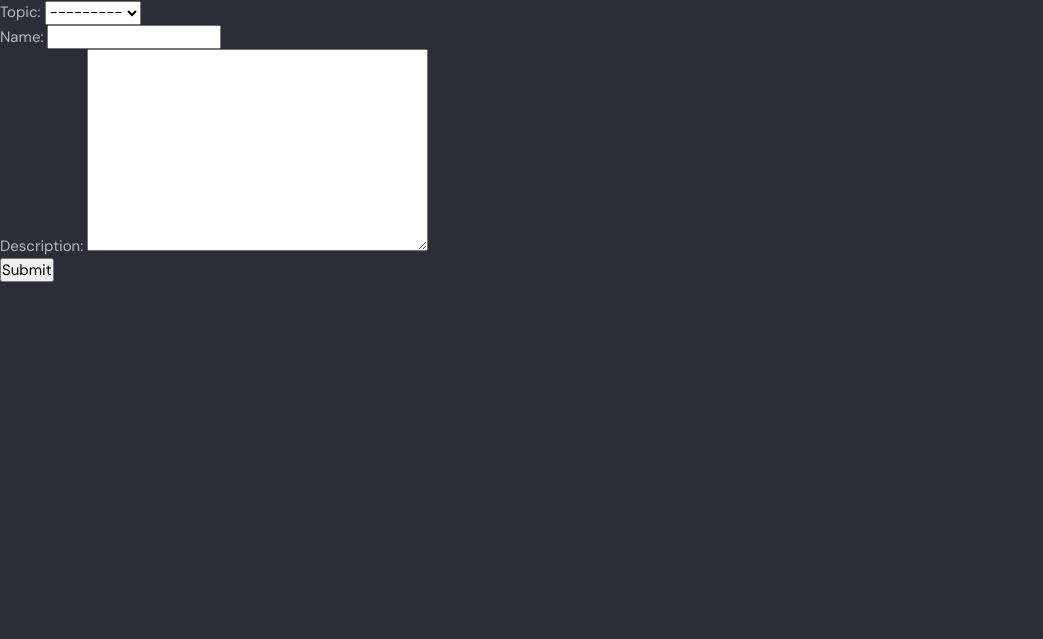
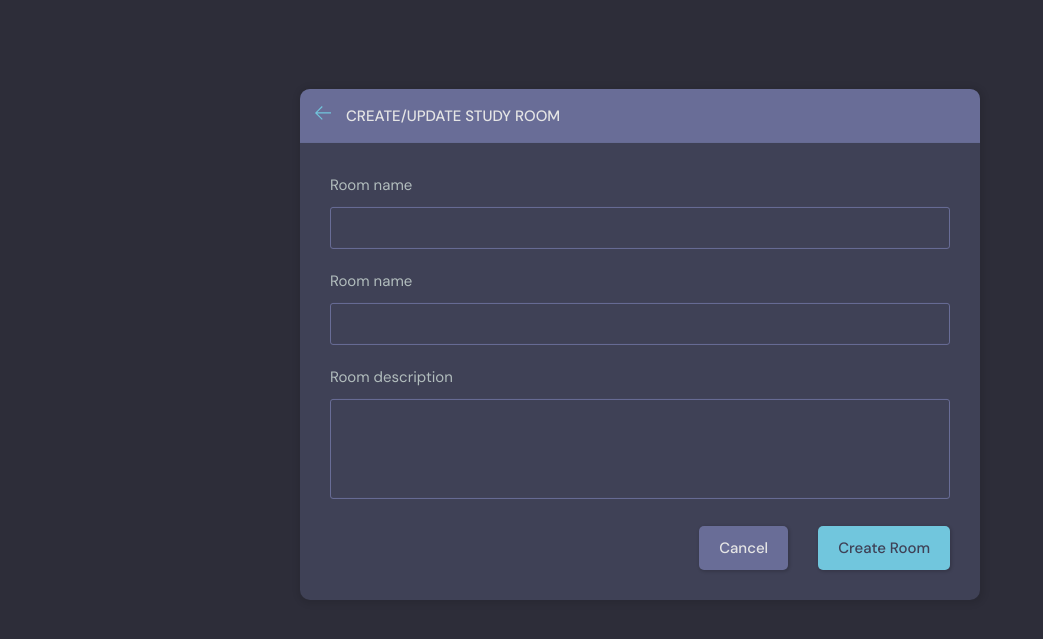
Before and after one commit to IlijaTodorovic/StudyBud, a Django app: page /create-room/ in a window 1280 px wide. Shown: the part 76-715 px from the top of the page, without its empty margins (0-1043 px from the left). Run offline with Django 5.2, Linux system fonts and the light colour scheme; the visitor is signed in with stand-in values (Sample User, id 1); data that the repository does not hold is empty.

Commit message:
create forma

```diff
--- a/base/templates/base/home.html
+++ b/base/templates/base/home.html
@@ -34,7 +34,7 @@
               <h2>Study Room</h2>
               <p>{{room_count}} Rooms available</p>
             </div>
-            <a class="btn btn--main" href="create-room.html">
+            <a class="btn btn--main" href="{% url 'create-room'  %}">
               <svg version="1.1" xmlns="http://www.w3.org/2000/svg" width="32" height="32" viewBox="0 0 32 32">
                 <title>add</title>
                 <path
--- a/base/templates/base/room_form.html
+++ b/base/templates/base/room_form.html
@@ -1,14 +1,61 @@
 {% extends 'main.html' %}
 
 {% block content %}
+  <main class="create-room layout">
+    <div class="container">
+      <div class="layout__box">
+        <div class="layout__boxHeader">
+          <div class="layout__boxTitle">
+            <a href="{% url 'home' %}">
+              <svg version="1.1" xmlns="http://www.w3.org/2000/svg" width="32" height="32" viewBox="0 0 32 32">
+                <title>arrow-left</title>
+                <path
+                  d="M13.723 2.286l-13.723 13.714 13.719 13.714 1.616-1.611-10.96-10.96h27.625v-2.286h-27.625l10.965-10.965-1.616-1.607z">
+                </path>
+              </svg>
+            </a>
+            <h3>Create/Update Study Room</h3>
+          </div>
+        </div>
+        <div class="layout__body">
+          <form class="form" action="" method="POST">
+            {% csrf_token %}
 
-<div>
-    <form method="POST" action="">
-        {% csrf_token %}
-        {{form.as_p}}
-        <input type="submit" value="Submit" />
-    </form>
+            <div class="form__group">
+              <label for="room_name">Room name</label>
+              {{form.name}}
+            </div>
 
-</div>
+            <div class="form__group">
+              <label for="room_name">Room name</label>
+              {{form.name}}
+            </div>
 
+            <div class="form__group">
+              <label for="room_name">Room description</label>
+              {{form.description}}
+            </div>
+
+           <!-- <div class="form__group">
+              <label for="room_topic">Topic</label>
+              <input required type="text" name="topic" id="room_topic" list="topic-list" />
+              <datalist id="topic-list">
+                <select id="room_topic">
+                  <option value="">Select your topic</option>
+                  <option value="Python">Python</option>
+                  <option value="Django">Django</option>
+                </select>
+              </datalist>
+
+            </div>-->
+
+            <div class="form__action">
+              <a class="btn btn--dark" href="index.html">Cancel</a>
+              <button class="btn btn--main" type="submit">Create Room</button>
+            </div>
+          </form>
+        </div>
+      </div>
+    </div>
+  </main>
 {% endblock content %}
```
Also changed, not shown: base/templates/base/room_form_old.html (added, +14 -0 lines), 1 other file.
